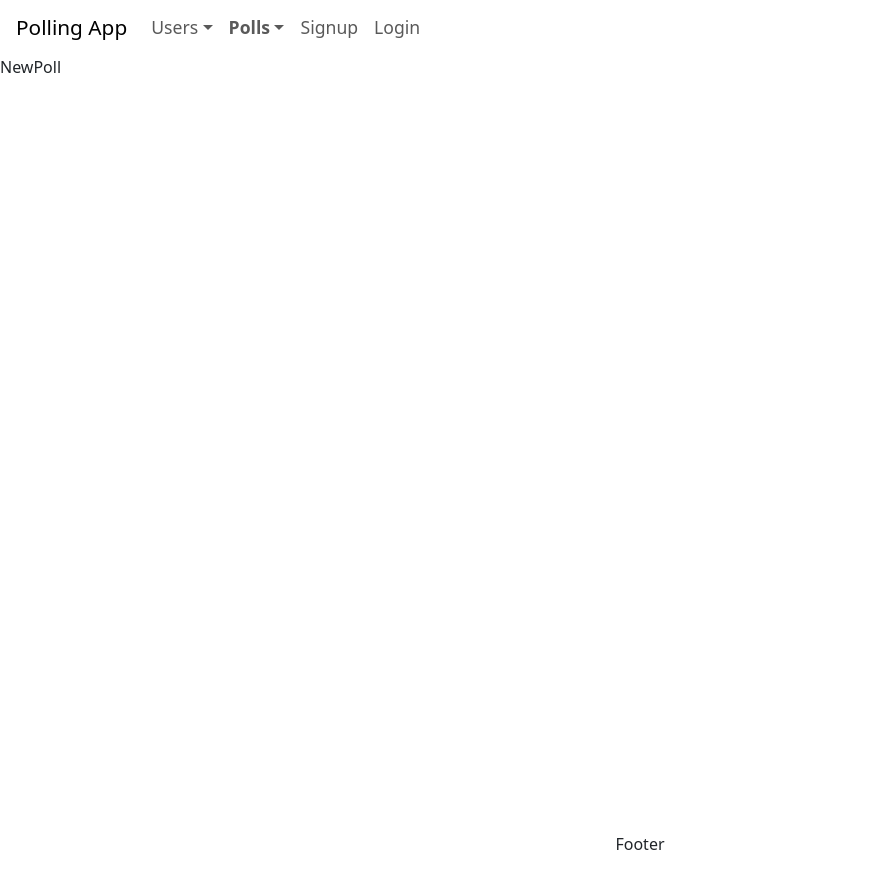
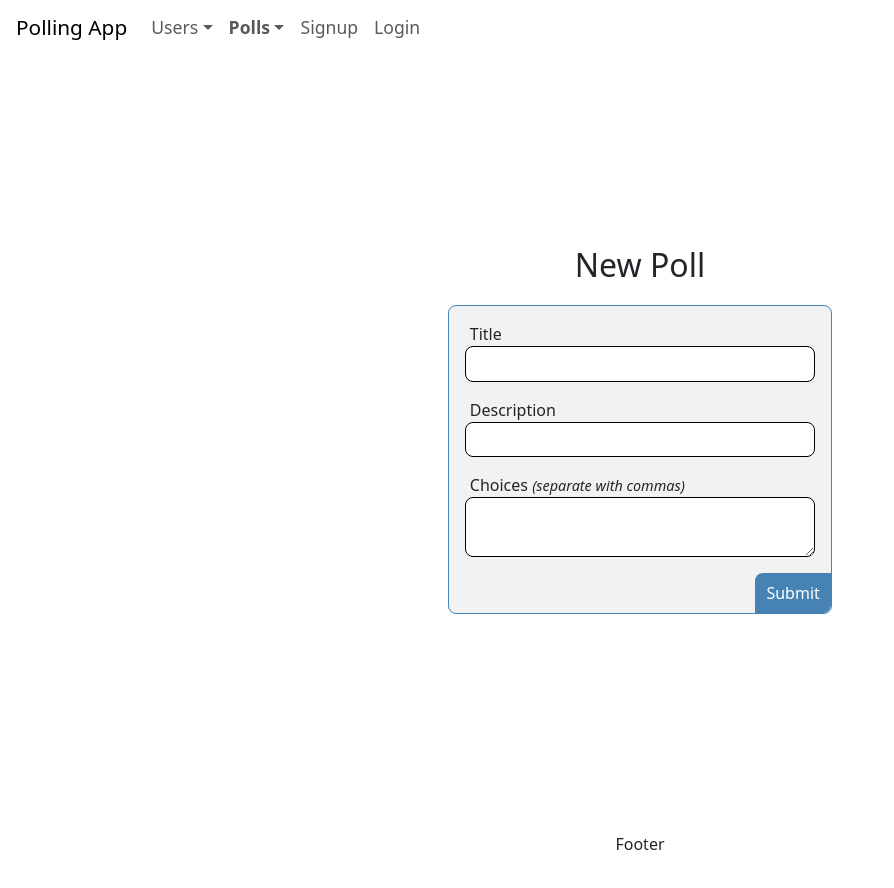
Before and after one commit to cyoung-sudo/voting-app-2-client, a React (Vite) app: page /polls/new in a window 1280 px wide. Shown: the whole page, without its empty margins (0-894 px from the left). Built offline with nearby package versions, Linux system fonts and the light colour scheme; no server answers.

Commit message:
added poll-form page

```diff
--- /dev/null
+++ b/src/apis/PollAPI.ts
@@ -0,0 +1,32 @@
+import { api, baseURL } from "./configs/axiosConfig";
+
+const PollAPI = {
+  //----- Retrieve polls
+  getAll: async () => {
+    const res = await api.request({
+      method: "GET",
+      url: "/api/polls",
+      baseURL
+    });
+
+    return res;
+  },
+
+  //----- Create poll
+  create: async (title: string, desc: string, choices: string) => {
+    const res = await api.request({
+      method: "POST",
+      data: {
+        title,
+        desc,
+        choices
+      },
+      url: "/api/polls",
+      baseURL
+    });
+
+    return res;
+  }
+};
+
+export default PollAPI;
--- a/src/components/forms/PollForm.scss
+++ b/src/components/forms/PollForm.scss
@@ -0,0 +1,35 @@
+#pollForm {
+  border: 0.9px solid var(--theme-color-1);
+  border-radius: var(--border-radius);
+  background-color: var(--transparent-dark);
+  .pollForm-group {
+    display: flex;
+    flex-direction: column;
+    padding: 1rem 1rem 0 1rem;
+    > label {
+      margin-left: 0.3rem;
+      font-weight: 300;
+      > span {
+        font-size: 0.9rem;
+        font-style: italic;
+      }
+    }
+    > input, > textarea {
+      padding: 0.3rem 0.5rem;
+      border: 0.9px solid black;
+      border-radius: var(--border-radius);
+    }
+  }
+  .pollForm-submit {
+    display: flex;
+    justify-content: flex-end;
+    padding-top: 1rem;
+    > button {
+      border: 0;
+      border-top-left-radius: var(--border-radius);
+      border-bottom-right-radius: var(--border-radius);
+      background-color: var(--theme-color-1);
+      color: white;
+    }
+  }
+}
--- a/src/components/forms/PollForm.tsx
+++ b/src/components/forms/PollForm.tsx
@@ -1,10 +1,57 @@
 import "./PollForm.scss";
+// Animation
+import { motion } from "framer-motion";
 
-const PollForm = () => {
+interface PollFormProps {
+  title: string;
+  desc: string;
+  choices: string;
+  setTitle: (title: string) => void;
+  setDesc: (desc: string) => void;
+  setChoices: (choices: string) => void;
+  submitForm: (e: React.FormEvent<HTMLFormElement>) => void;
+}
+
+const PollForm: React.FC<PollFormProps> = ({title, desc, choices, setTitle, setDesc, setChoices, submitForm}) => {
   return(
-    <div id="pollForm">
-      PollForm
-    </div>
+    <motion.div
+    initial={{ opacity: 0, scale: 0.5 }}
+    animate={{ opacity: 1, scale: 1 }}
+    transition={{ duration: 0.5 }}>
+      <form id="pollForm" onSubmit={submitForm}>
+        <div className="pollForm-group">
+          <label htmlFor="pollForm-title">Title</label>
+          <input
+            onChange={e => setTitle(e.target.value)}
+            value={title}
+            type="text"
+            id="pollForm-title"/>
+        </div>
+
+        <div className="pollForm-group">
+          <label htmlFor="pollForm-desc">Description</label>
+          <input
+            onChange={e => setDesc(e.target.value)}
+            value={desc}
+            type="text"
+            id="pollForm-desc"/>
+        </div>
+
+        <div className="pollForm-group">
+          <label htmlFor="pollForm-choices">
+            Choices <span>(separate with commas)</span>
+          </label>
+          <textarea
+            onChange={e => setChoices(e.target.value)}
+            value={choices}
+            id="pollForm-choices"/>
+        </div>
+
+        <div className="pollForm-submit">
+          <button className="btn-styling" type="submit">Submit</button>
+        </div>
+      </form>
+    </motion.div>
   )
 };
 
--- a/src/pages/polls/NewPoll.scss
+++ b/src/pages/polls/NewPoll.scss
@@ -0,0 +1,30 @@
+#newPoll {
+  display: flex;
+  flex-direction: column;
+  justify-content: center;
+  align-items: center;
+  height: calc(100vh - var(--navbar-height));
+}
+
+#newPoll-header {
+  margin-bottom: 1rem;
+  font-size: 2rem;
+}
+
+#newPoll-form {
+  width: 90vw;
+}
+
+/* Medium devices such as tablets (768px and up) */
+@media only screen and (min-width: 768px) {
+  #newPoll-form {
+    width: 60vw;
+  }
+}
+
+/* Largest devices such as desktops (1280px and up) */
+@media only screen and (min-width: 1280px) {
+  #newPoll-form {
+    width: 30vw;
+  }
+}
--- a/src/pages/polls/NewPoll.tsx
+++ b/src/pages/polls/NewPoll.tsx
@@ -1,9 +1,52 @@
 import "./NewPoll.scss";
+// React
+import { useState } from "react";
+// Routing
+import { useNavigate } from "react-router-dom";
+// Components
+import PollForm from "../../components/forms/PollForm";
+// APIs
+import PollAPI from "../../apis/PollAPI";
 
 const NewPoll = () => {
+  // Controlled inputs
+  const [title, setTitle] = useState("");
+  const [desc, setDesc] = useState("");
+  const [choices, setChoices] = useState("");
+  // Hooks
+  const navigate = useNavigate();
+
+  const submitForm = (e: React.FormEvent<HTMLFormElement>) => {
+    e.preventDefault();
+    PollAPI.create(title, desc, choices)
+    .then(res => {
+      if(res.data.success) {
+        console.log("Poll created");
+        navigate("/polls");
+      } else {
+        console.log(res.data.message);
+        // Reset fields
+        setTitle("");
+        setDesc("");
+        setChoices("");
+      }
+    })
+    .catch(err => console.log(err));
+  }
+
   return(
     <div id="newPoll">
-      NewPoll
+      <div id="newPoll-header">New Poll</div>
+      <div id="newPoll-form">
+        <PollForm
+          title={title}
+          desc={desc}
+          choices={choices}
+          setTitle={setTitle}
+          setDesc={setDesc}
+          setChoices={setChoices}
+          submitForm={submitForm}/>
+      </div>
     </div>
   )
 };
```
